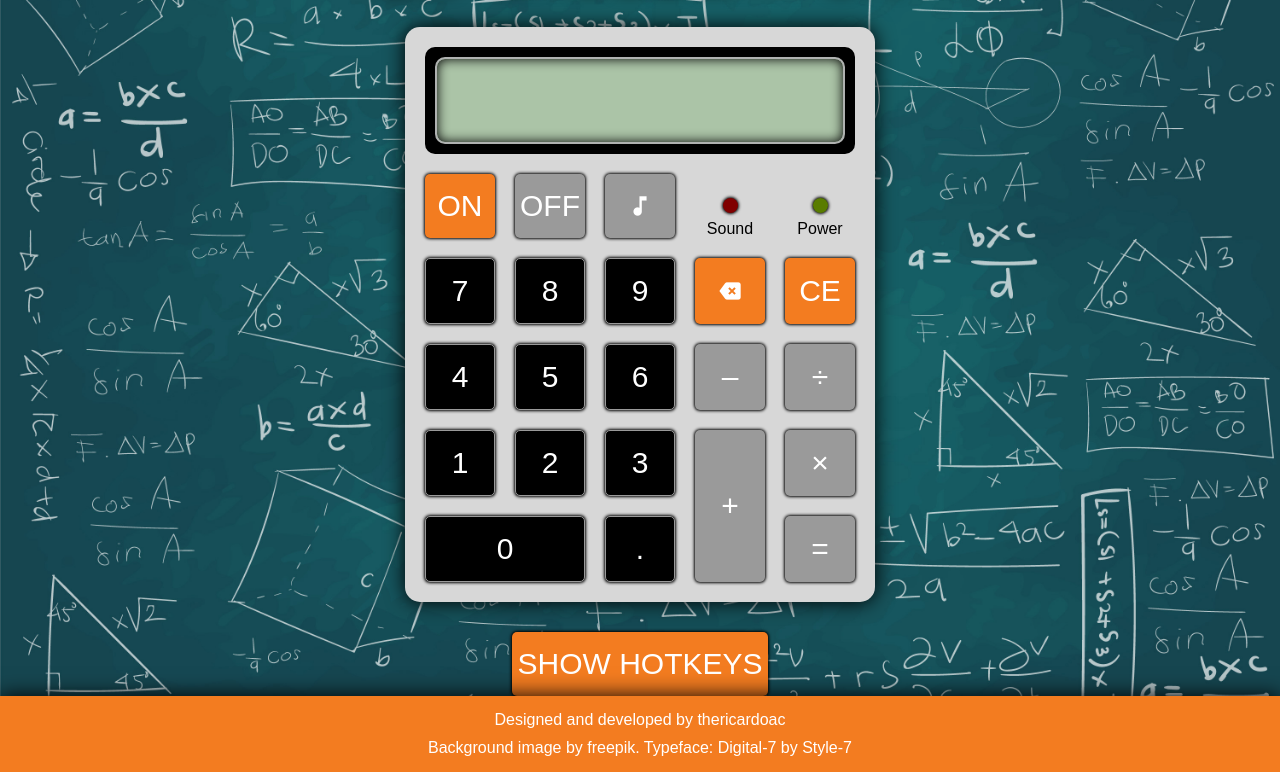
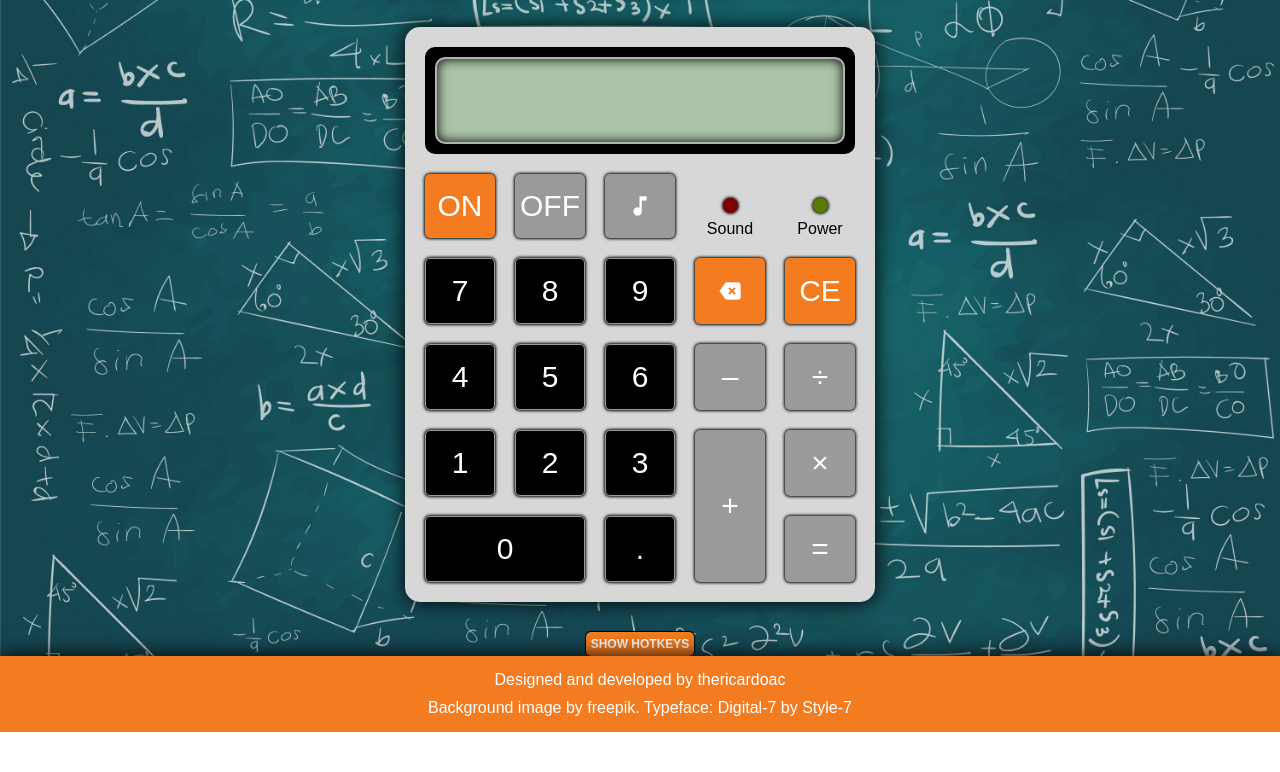
Before and after one commit to thericardoac/calculator, a plain HTML site: page index.html in a window 1280 px wide. Shown: the part 73-845 px from the top of the page. After the commit the page ends 805 px from the top, so only its background shows below. Drawn offline with nearby package versions, Linux system fonts and the light colour scheme.

Commit message:
Add styles to the hotkeys button

```diff
--- a/styles/style.css
+++ b/styles/style.css
@@ -207,6 +207,13 @@ body {
     grid-area: 5/4/7/5;
 }
 
+#btn-hotkeys {
+    font-size: 12px;
+    font-weight: bold;
+    padding: 5px;
+    box-shadow: 0 0 1px 1px black;
+}
+
 
 /* ********************* FOOTER ************************ */
 footer {
```
